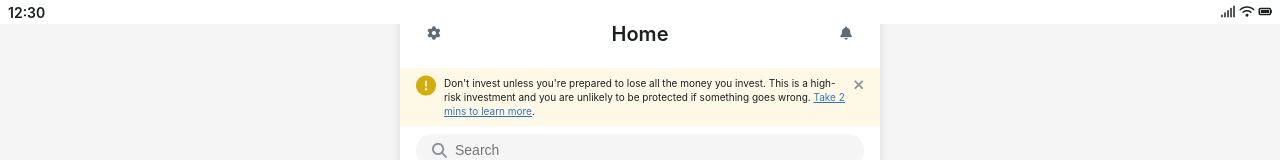
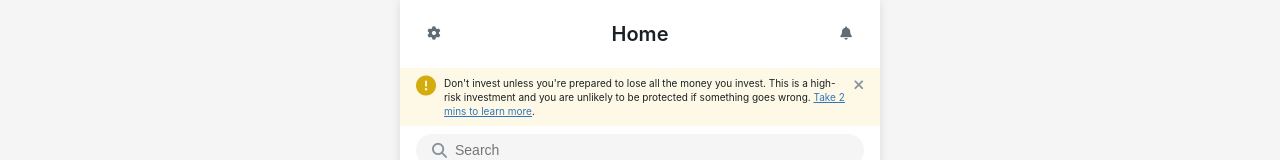
Before and after one commit to aod33333/usdt, a plain HTML site: page index.html in a window 1280 px wide. Shown: the top 160 px of the page. Drawn offline with nearby package versions, Linux system fonts and the light colour scheme; a web font is replaced by a local one.

Commit message:
Update index.html

```diff
--- a/index.html
+++ b/index.html
@@ -13,16 +13,6 @@
 <body>
     <!-- App container -->
     <div class="app-container">
-        <!-- Status Bar -->
-        <div class="status-bar">
-            <div class="status-time">12:30</div>
-            <div class="status-icons">
-                <i class="fas fa-signal"></i>
-                <i class="fas fa-wifi"></i>
-                <i class="fas fa-battery-full"></i>
-            </div>
-        </div>
-
         <!-- Lock Screen -->
         <div id="lock-screen" class="screen">
             <div class="lock-header">
```
